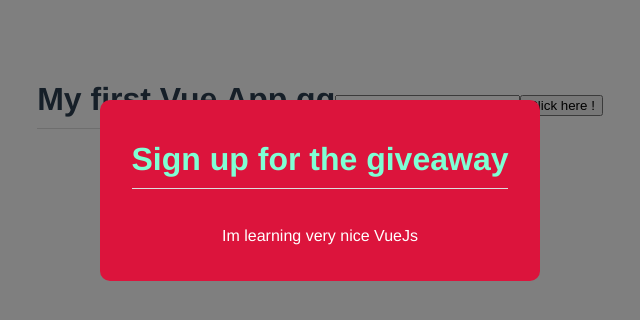
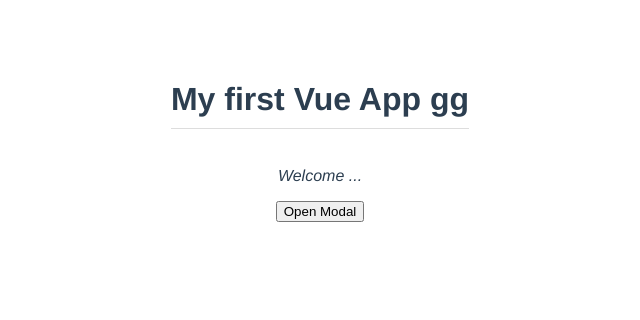
Before and after one commit to mentally-gamez-soft/vuejs-tutorial, a Vue app: page / in a window 1280 px wide. Shown: the top 320 px of the page, without its empty margins (320-960 px from the left). Built offline with nearby package versions, Linux system fonts and the light colour scheme.

Commit message:
howto custom event emit signal

```diff
--- a/src/App.vue
+++ b/src/App.vue
@@ -1,8 +1,10 @@
 <template>
   <h1>{{ title }}</h1>
-  <input type="text" ref="name">
-  <button @click="handleClick">Click here !</button>
-  <Modal :header="header" :text="text" theme="sale"/>
+  <p>Welcome ...</p>
+  <div v-if="showModal">
+    <Modal :header="header" :text="text" theme="sale" @close="toggleModal"/>
+  </div>
+  <button @click="toggleModal">Open Modal</button>
 </template>
 
 <script>
@@ -18,13 +20,12 @@
       title: 'My first Vue App gg',
       header: 'Sign up for the giveaway',
       text: 'Im learning very nice VueJs',
+      showModal: false,
     }
   },
   methods: {
-    handleClick(){
-      console.log(this.$refs.name);
-      this.$refs.name.classList.add('active');
-      this.$refs.name.focus();
+    toggleModal(){
+      this.showModal = !this.showModal;
     },
   },
 }
--- a/src/components/Modal.vue
+++ b/src/components/Modal.vue
@@ -1,5 +1,5 @@
 <template>
-    <div class="backdrop">
+    <div class="backdrop" @click="closeModal">
         <div class="modal" :class="{ sale: theme === 'sale'}">
             <h1>{{ header }}</h1>
             <p>{{ text }}</p>
@@ -10,6 +10,11 @@
 <script>
     export default {
         props:['header', 'text', 'theme'],
+        methods: {
+            closeModal() {
+                this.$emit('close');
+            },
+        },
     }
 </script>
 
```
